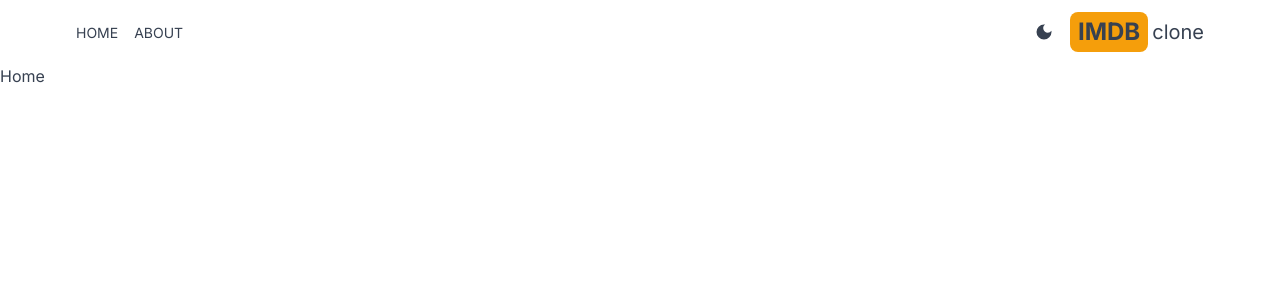
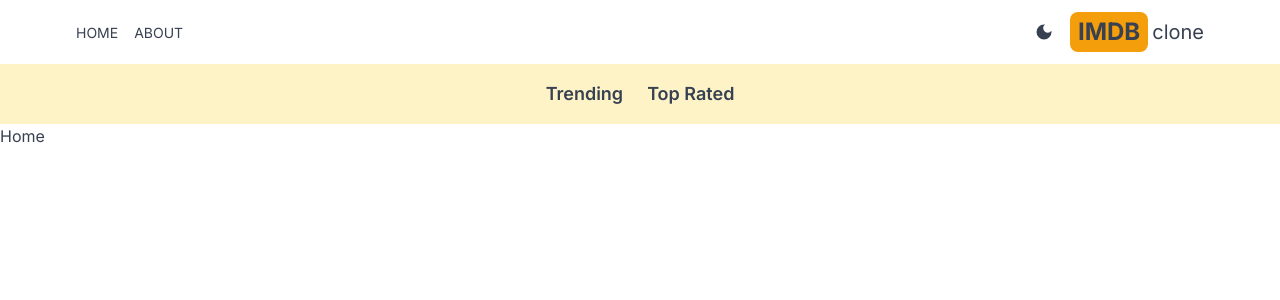
Before and after one commit to tonyekim/imdb-project, a Next.js app: page / in a window 1280 px wide. Shown: the top 300 px of the page. Built offline with nearby package versions, Linux system fonts and the light colour scheme.

Commit message:
Completed the navbar component with dynamic route

```diff
--- a/src/app/layout.js
+++ b/src/app/layout.js
@@ -2,6 +2,7 @@
 import "./globals.css";
 import Header from "@/components/Header";
 import Providers from "./Providers";
+import Navbar from "@/components/Navbar";
 
 const inter = Inter({ subsets: ["latin"] });
 
@@ -16,6 +17,7 @@
       <body className={inter.className}>
         <Providers>
           <Header />
+          <Navbar />
           {children}
         </Providers>
       </body>
--- /dev/null
+++ b/src/components/Navbar.jsx
@@ -0,0 +1,13 @@
+import React from 'react'
+import NavbarItem from './NavbarItem'
+
+const Navbar = () => {
+  return (
+    <div className='flex items-center justify-center gap-6 dark:bg-gray-600 bg-amber-100 p-4 lg:text-lg'>
+        <NavbarItem title='Trending' param="fetchTrending" />
+        <NavbarItem title='Top Rated' param="fetchTopRated" />
+    </div>
+  )
+}
+
+export default Navbar
--- /dev/null
+++ b/src/components/NavbarItem.jsx
@@ -0,0 +1,26 @@
+"use client";
+
+import Link from "next/link";
+import React from "react";
+import { useSearchParams } from "next/navigation";
+
+const NavbarItem = ({ title, param }) => {
+  const searchParams = useSearchParams();
+  const genre = searchParams.get("genre");
+  return (
+    <div>
+      <Link
+        className={`hover:text-amber-600 font-semibold ${
+          genre === param
+            ? "underline underline-offset-8 decoration-2 decoration-amber-500 rounded-lg"
+            : ""
+        }`}
+        href={`/?genre=${param}`}
+      >
+        {title}
+      </Link>
+    </div>
+  );
+};
+
+export default NavbarItem;
```
